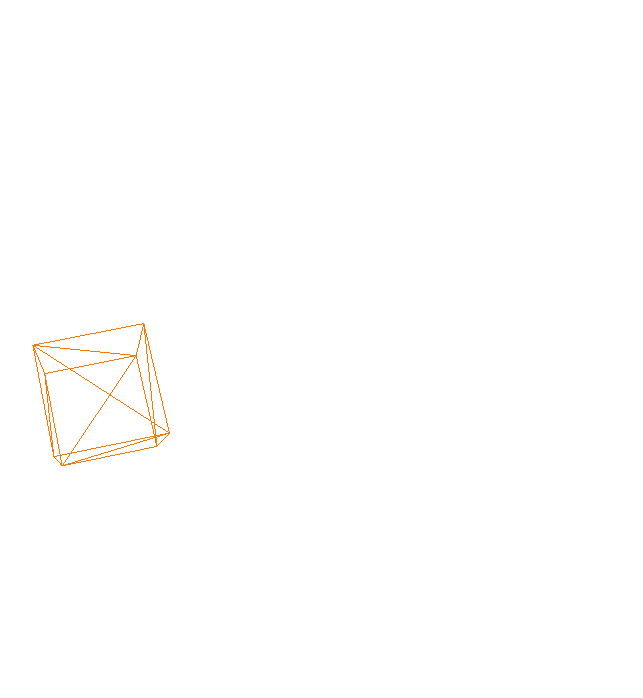
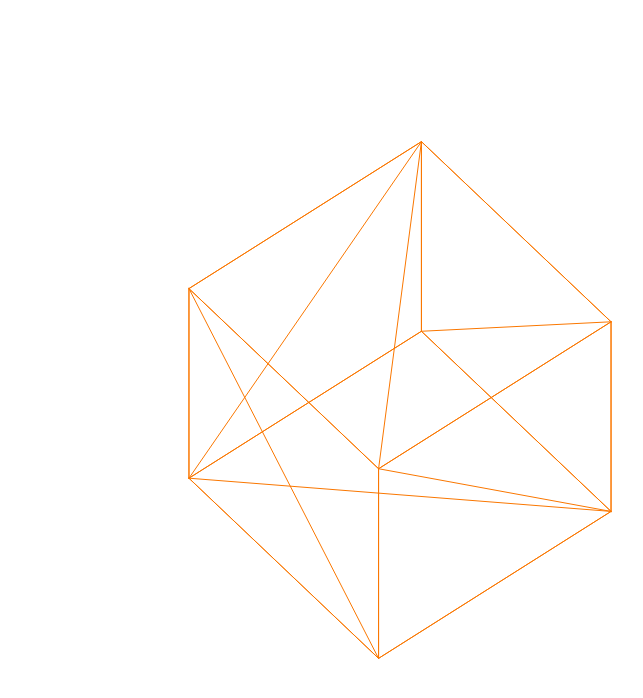
Before and after one commit to mrtosun/gatsbysite, a Gatsby site: page / in a window 1280 px wide. Shown: the whole page, without its empty margins (540-1183 px from the left). Built offline with nearby package versions, Linux system fonts and the light colour scheme; Gatsby itself is replaced by a stand-in of ours.

Commit message:
küp izometrik hale geldi

```diff
--- a/src/components/scene.js
+++ b/src/components/scene.js
@@ -10,9 +10,9 @@ class Scene extends React.Component {
   componentDidMount() {
     let scene = new THREE.Scene()
     scene.background = new THREE.Color(255,255,255)
-    this.camera = new THREE.PerspectiveCamera(75, this.mount.offsetWidth/this.mount.offsetHeight, 0.1, 1000)
-
-    this.renderer = new THREE.WebGLRenderer();
+    this.camera = new THREE.OrthographicCamera(this.mount.offsetWidth/-200, this.mount.offsetWidth/200, this.mount.offsetHeight/200,this.mount.offsetHeight/-200, 1, 1000)
+    scene.add(this.camera);
+    this.renderer = new SVGRenderer;
     this.renderer.setSize(this.mount.offsetWidth, this.mount.offsetHeight)
     this.mount.appendChild(this.renderer.domElement)
 
@@ -20,7 +20,7 @@ class Scene extends React.Component {
 
 
     //wireframe geometry
-    const cube = new THREE.BoxGeometry();
+    const cube = new THREE.BoxGeometry(3,3,3);
     var wireframe = new THREE.WireframeGeometry(cube);
 
     var matLineBasic = new THREE.LineBasicMaterial( { color: 0xfa7701 } );
@@ -29,6 +29,7 @@ class Scene extends React.Component {
     wireframe1.computeLineDistances();
     wireframe1.visible = true;
 
+    wireframe1.position.x = 3;
     scene.add(wireframe1)
 
 
@@ -40,8 +41,8 @@ class Scene extends React.Component {
     this.animate = function () {
       requestAnimationFrame(this.animate.bind(this))
 
-      wireframe1.rotation.x += 0.01
-      wireframe1.rotation.y += 0.01
+      wireframe1.rotation.x += 0.005
+      wireframe1.rotation.y += 0.005
 
       this.renderer.render(scene, this.camera)
     }
```
